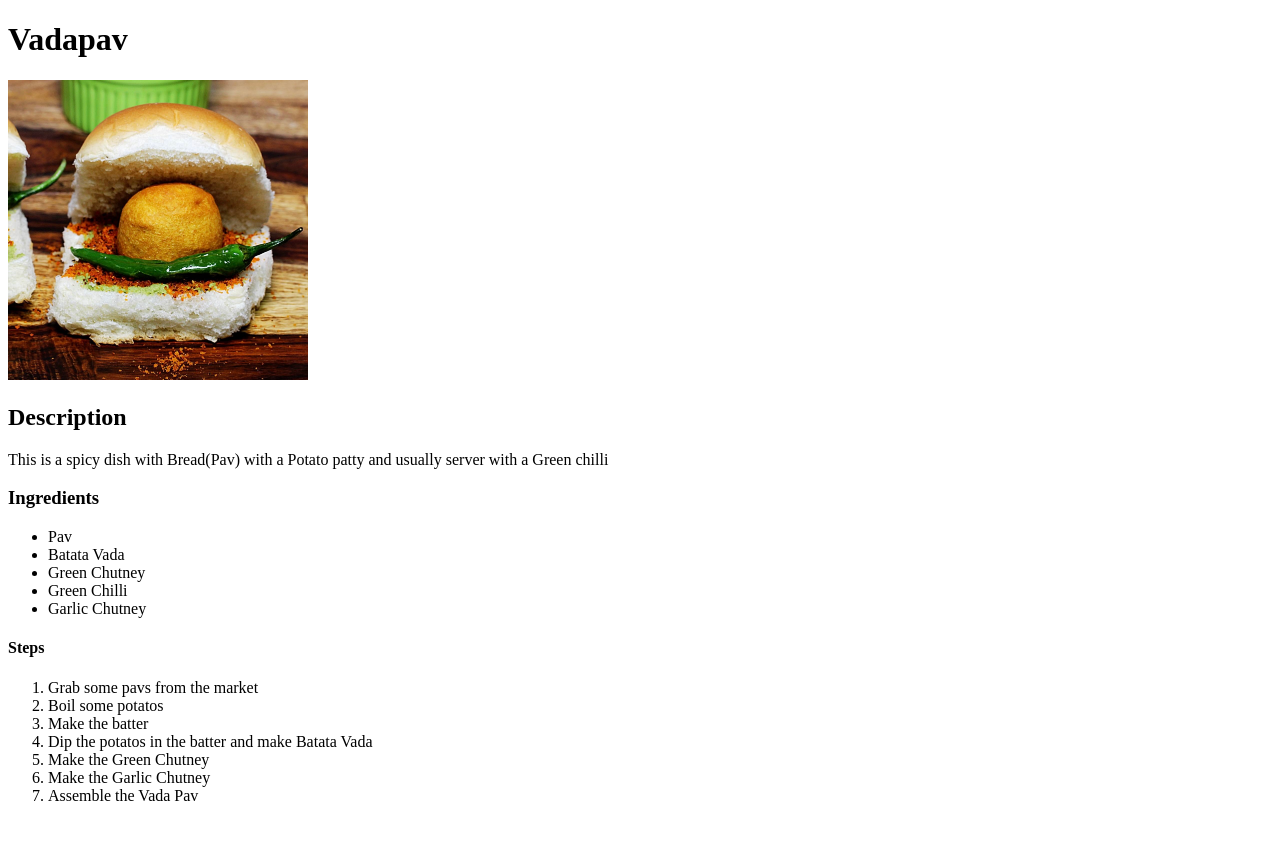
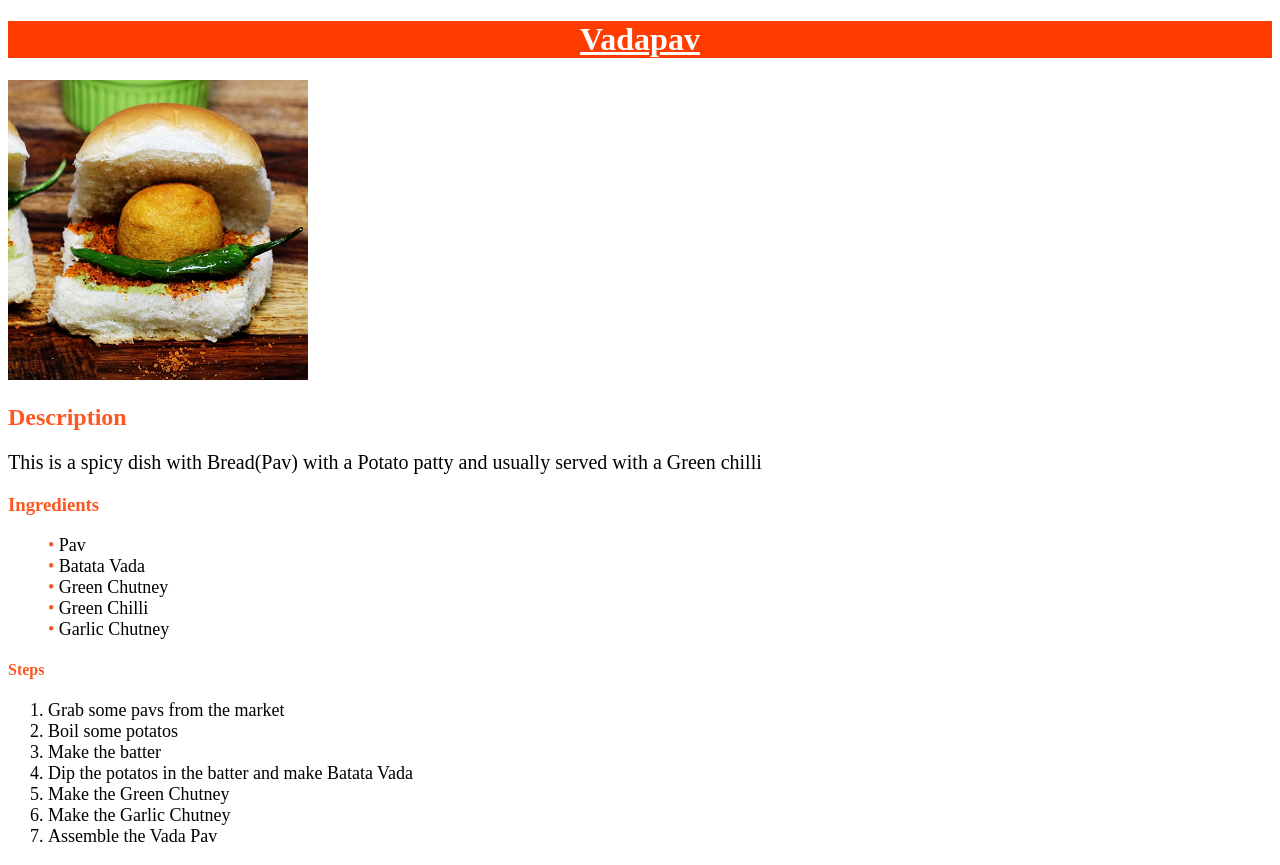
Before and after one commit to Maulik-009/odin-recipes, a plain HTML site: page recipes/vadpav.html in a window 1280 px wide. Before the commit the page ends 821 px from the top, so only its background shows below. Drawn offline with Linux system fonts and the light colour scheme.

Commit message:
Added the CSS

```diff
--- /dev/null
+++ b/css/index.css
@@ -0,0 +1,24 @@
+* {
+    font-family: Helvetica, Arial, sans-serif;
+}
+
+h1 {
+    text-align: center;
+    background-color: #40c4ff;
+    color: #FFF;
+}
+
+ul {
+    text-align: center;
+    font-size: 30px;
+    color: #40c4ff;
+}
+
+li {
+    padding-bottom: 15px;
+    padding-top: 15px;
+}
+
+a {
+    color: #40c4ff;
+}
--- /dev/null
+++ b/css/recipes.css
@@ -0,0 +1,32 @@
+h1 {
+    text-align: center;
+    text-decoration: underline;
+    background-color: #ff3d00;
+    color: white;
+}
+
+.inter-head {
+    color: #ff5722;
+}
+
+p {
+    font-size: 20px;
+}
+
+ol {
+    font-size: 18px;
+}
+
+/* This is to add a colored bullet by making
+the list style as none and adding the bullet using
+the '2022' for the list style of the bullet */
+
+ul {
+    list-style: none;
+    font-size: 18px;
+}
+
+ul li::before {
+    content: "\2022";
+    color: #ff5722;
+}
--- a/recipes/vadpav.html
+++ b/recipes/vadpav.html
@@ -1,6 +1,7 @@
 <!DOCTYPE html>
 <html lang="en">
 <head>
+    <link rel="stylesheet" href="../css/recipes.css">
     <meta charset="UTF-8">
     <meta name="viewport" content="width=<device-width>, initial-scale=1.0">
     <title>Document</title>
@@ -8,17 +9,17 @@
 <body>
     <h1>Vadapav</h1>
     <img src="../images/vadapav-img.jpg" alt="Picture of a Vadapav" height="300px" width="300px">
-    <h2>Description</h2>
-    <p>This is a spicy dish with Bread(Pav) with a Potato patty and usually server with a Green chilli</p>
-    <h3>Ingredients</h3>
+    <h2 class="inter-head">Description</h2>
+    <p>This is a spicy dish with Bread(Pav) with a Potato patty and usually served with a Green chilli</p>
+    <h3 class="inter-head">Ingredients</h3>
     <ul>
-        <li>Pav</li>
-        <li>Batata Vada</li>
-        <li>Green Chutney</li>
-        <li>Green Chilli</li>
-        <li>Garlic Chutney</li>
+        <li> Pav</li>
+        <li> Batata Vada</li>
+        <li> Green Chutney</li>
+        <li> Green Chilli</li>
+        <li> Garlic Chutney</li>
     </ul>
-    <h4>Steps</h4>
+    <h4 class="inter-head">Steps</h4>
     <ol>
         <li>Grab some pavs from the market</li>
         <li>Boil some potatos</li>
```
Also changed, not shown: index.html (+1 -0 lines), recipes/frenchfries.html (+7 -6 lines), recipes/samosa.html (+8 -7 lines).
